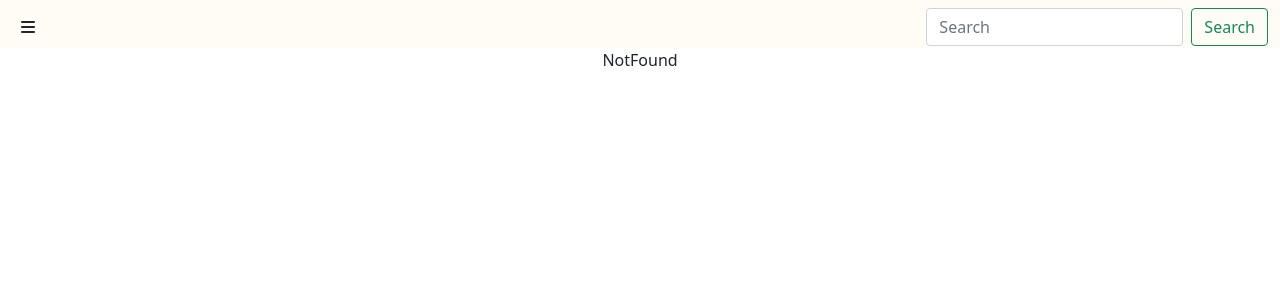
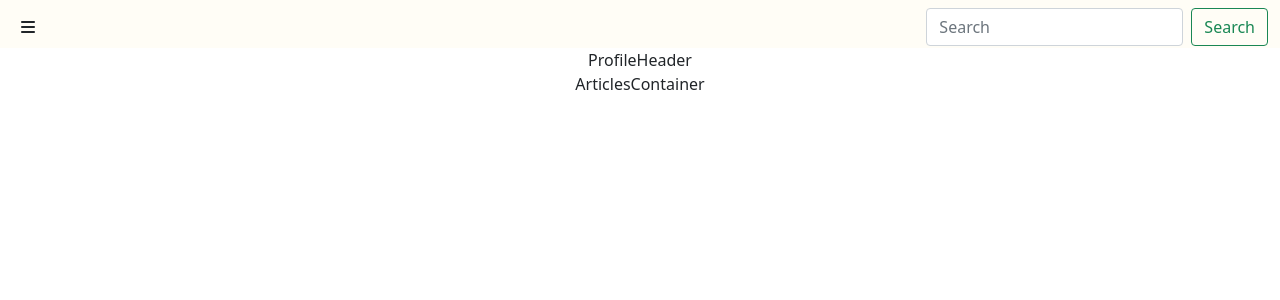
Before and after one commit to elmitricster/Do-nation, a React (Create React App) app in the folder frontend/: page /profile/1/articles in a window 1280 px wide. Shown: the top 300 px of the page. Built offline with nearby package versions, Linux system fonts and the light colour scheme.

Commit message:
f/feat: create profile header

```diff
--- a/frontend/src/App.js
+++ b/frontend/src/App.js
@@ -7,6 +7,8 @@ import { NotFound } from './common/notfound/NotFound';
 import { Navigation } from './common/navigation/Navigation';
 import { ProfileEditContainer } from 'containers/profile/ProfileEditContainer';
 import { ProfileConatiner } from 'containers/profile/ProfileContainer';
+import { ArticlesContainer } from 'containers/profile/ArticlesContainer';
+import { DonationListContainer } from 'containers/profile/DonationListContainer';
 
 function App() {
   return (
@@ -15,7 +17,10 @@ function App() {
       <Routes>
         <Route path="/" element={<HomeContainer />}></Route>
 
-        <Route path="profile" element={<ProfileConatiner />}></Route>
+        <Route path="profile/:nickname" element={<ProfileConatiner />}>
+          <Route path="articles" element={<ArticlesContainer />} />
+          <Route path="donations" element={<DonationListContainer />} />
+        </Route>
         <Route path="profile/edit" element={<ProfileEditContainer />} />
 
         <Route path="withdraw" element={<WithdrawConatiner />}></Route>
--- a/frontend/src/common/navigation/Navigation.js
+++ b/frontend/src/common/navigation/Navigation.js
@@ -20,6 +20,8 @@ export function Navigation() {
 
   const handleClose = () => setShow(false)
   const handleShow = () => setShow(true)
+
+  const nickname = 'kimcookie'
 
   useEffect(() => {
     if (localStorage.getItem(''))
@@ -93,7 +95,7 @@ export function Navigation() {
                 {isAuthenticated ? (
                   <>
                     <NavLink
-                      to=""
+                      to={`/profile/${nickname}`}
                       onClick={handleClose}
                       style={S.navLinkStyle}
                     >
--- /dev/null
+++ b/frontend/src/containers/profile/ArticlesContainer.js
@@ -0,0 +1,7 @@
+export function ArticlesContainer() {
+  return(
+    <div>
+      ArticlesContainer
+    </div>
+  )
+}
--- /dev/null
+++ b/frontend/src/containers/profile/DonationListContainer.js
@@ -0,0 +1,7 @@
+export function DonationListContainer() {
+  return(
+    <div>
+      DonationListContainer
+    </div>
+  )
+}
--- a/frontend/src/containers/profile/ProfileContainer.js
+++ b/frontend/src/containers/profile/ProfileContainer.js
@@ -1,7 +1,19 @@
+import { ProfileHeader } from "components/profile/Profile/ProfileHeader";
+import { Outlet, useNavigate, useParams } from "react-router-dom";
+import { useEffect } from "react";
+
 export function ProfileConatiner() {
+  const navigate = useNavigate();
+  const params = useParams();
+
+  useEffect(() => {
+    navigate(`/profile/${params.nickname}/articles`)
+  })
+
   return(
     <div>
-      ProfileConatiner
+      <ProfileHeader />
+      <Outlet />
     </div>
   )
 }
```
